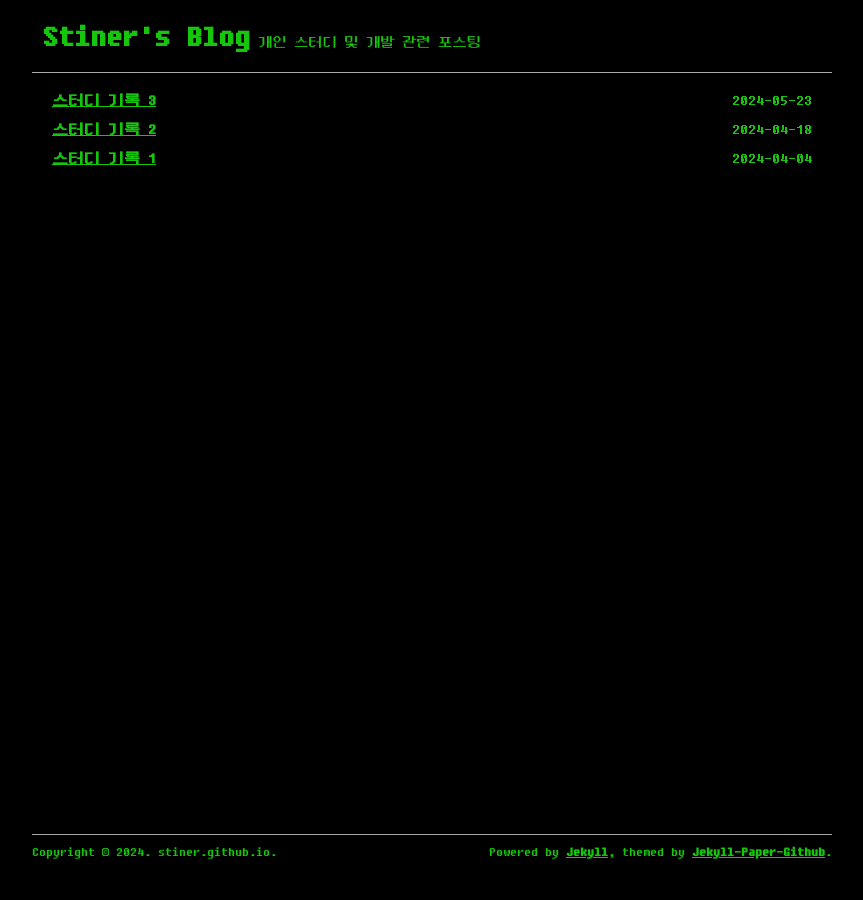
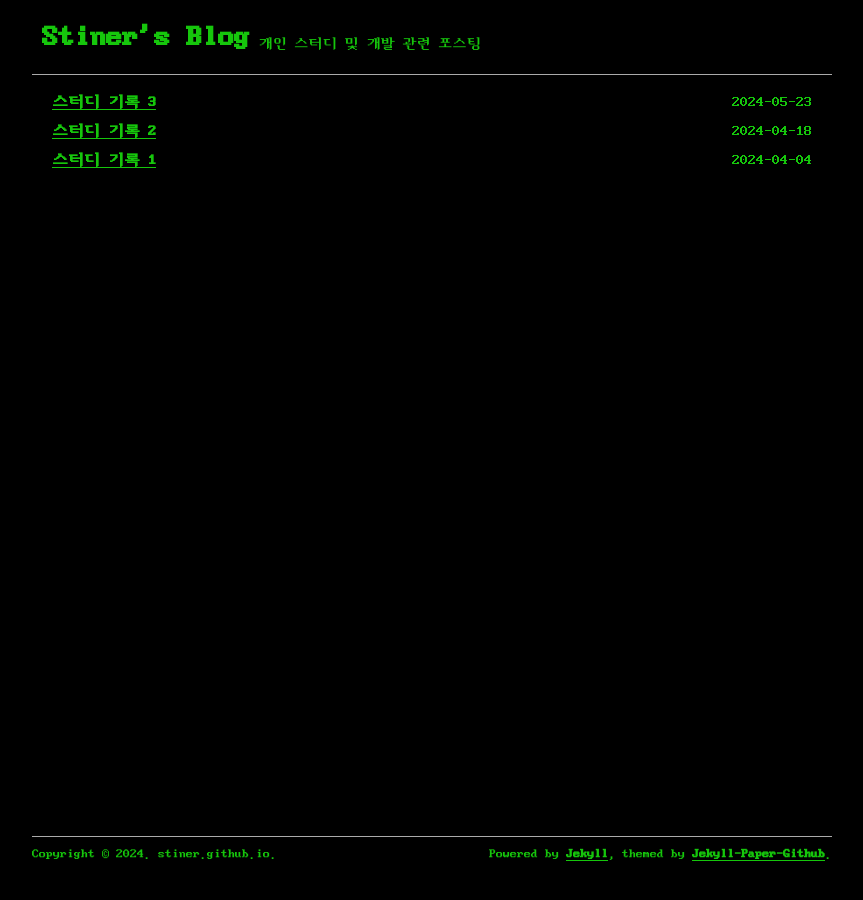
Before and after one commit to Stiner/stiner.github.io, a Jekyll site: the page built from index.html, in a window 1280 px wide. Shown: the whole page, without its empty margins (208-1071 px from the left). Built offline with Jekyll 4.4.1, drawn with Linux system fonts in a browser that asks for light colours; the list of posts is cut into pages by our own code.

Commit message:
no message

```diff
--- a/_sass/reset.scss
+++ b/_sass/reset.scss
@@ -1,9 +1,10 @@
 @charset "utf-8";
 
 @font-face {
-  font-family: 'DungGeunMo';
-  //src: url('https://cdn.jsdelivr.net/gh/JuwanPark/IyagiGGC@latest/IyagiGGC.woff') format('woff');
-  src: url('https://stiner.github.io/assets/fonts/DungGeunMo.woff') format('woff');
+  font-family: 'IyagiGGC';
+  //font-family: 'DungGeunMo';
+  src: url('https://stiner.github.io/assets/fonts/IyagiGGCHalf.woff') format('woff');
+  //src: url('https://stiner.github.io/assets/fonts/DungGeunMo.woff') format('woff');
   font-weight: normal;
   font-style: normal;
 }
@@ -11,7 +12,8 @@
 * {
   margin: 0;
   padding: 0;
-  font-family: 'DungGeunMo';
+  font-family: 'IyagiGGC';
+  //font-family: 'DungGeunMo';
   color: #16c60c;
 }
 
```
